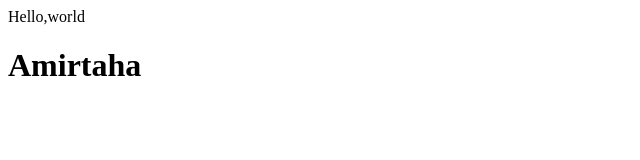
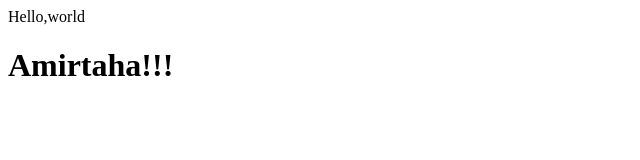
Before and after one commit to lilPoker/cs50xiran, a plain HTML site: page index.html in a window 1280 px wide. Shown: the full height of the page, 0-640 px from the left. Drawn offline with Linux system fonts and the light colour scheme.

Commit message:
add ! in heading

```diff
--- a/index.html
+++ b/index.html
@@ -10,7 +10,7 @@
 
 <body>
     Hello,world
-    <h1>Amirtaha</h1>
+    <h1>Amirtaha!!!</h1>
 </body>
 
 </html>
```
